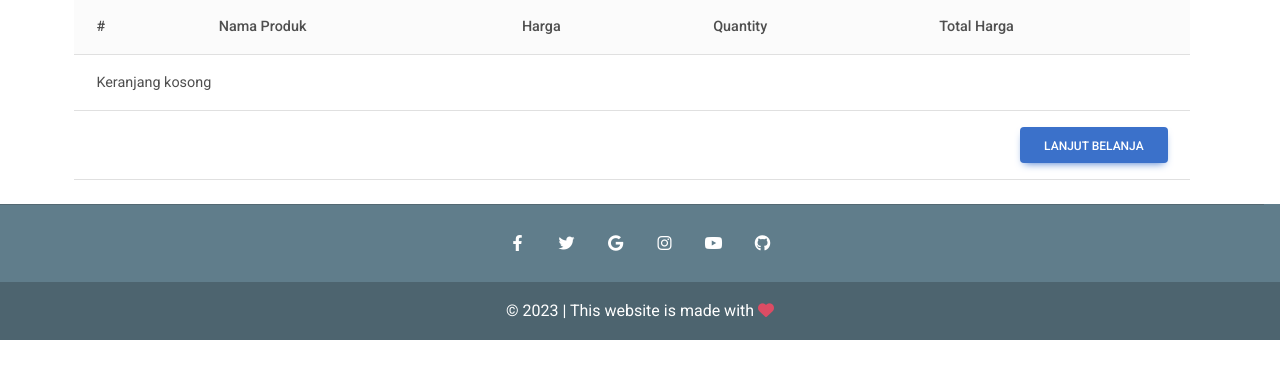
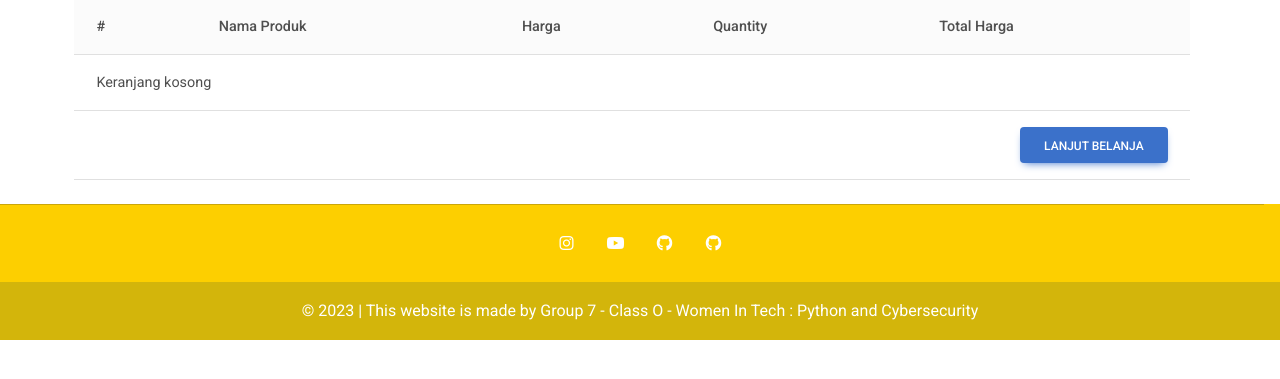
Before and after one commit to annisaeat/project_ecommerce, a Django app: template ecomm/ecomm/templates/order_summary.html in a window 1280 px wide. Shown: the part 177-556 px from the top of the page. Run offline with Django 3.2, Linux system fonts and the light colour scheme; the template is opened without the code that fills it, so the values that code supplies are empty.

Commit message:
Update footer.html
edit tampilan dan menambahkan link social media

```diff
--- a/ecomm/ecomm/templates/footer.html
+++ b/ecomm/ecomm/templates/footer.html
@@ -1,4 +1,4 @@
-<footer class="text-center text-white mt-4" style="background-color: #607D8B">
+<footer class="text-center text-white mt-4" style="background-color: #fdcf00">
     <hr class="text-dark">
 
     <div class="container">
@@ -6,6 +6,7 @@
       <section class="mb-3">
 
         <!-- Facebook -->
+        <!--
         <a
           class="btn-link btn-floating btn-lg text-white"
           href="#!"
@@ -13,16 +14,21 @@
           data-mdb-ripple-color="dark">
           <i class="fab fa-facebook-f"></i>
         </a>
+        -->
 
         <!-- Twitter -->
+        <!--
         <a
           class="btn-link btn-floating btn-lg text-white"
           href="#!"
           role="button"
           data-mdb-ripple-color="dark"
         ><i class="fab fa-twitter"></i></a>
+        -->
+
 
         <!-- Google -->
+        <!--
         <a
           class="btn-link btn-floating btn-lg text-white"
           href="#!"
@@ -30,11 +36,12 @@
           data-mdb-ripple-color="dark"
           ><i class="fab fa-google"></i
         ></a>
+        -->
 
         <!-- Instagram -->
         <a
           class="btn-link btn-floating btn-lg text-white"
-          href="#!"
+          href="https://www.instagram.com/yulia_ratsa/"
           role="button"
           data-mdb-ripple-color="dark"
           ><i class="fab fa-instagram"></i
@@ -43,15 +50,23 @@
         <!-- YouTube -->
         <a
           class="btn-link btn-floating btn-lg text-white"
-          href="#!"
+          href="https://youtube.com/@annisaeat"
           role="button"
           data-mdb-ripple-color="dark"
           ><i class="fab fa-youtube"></i
         ></a>
-        <!-- Github -->
+        <!-- Github 1-->
         <a
           class="btn-link btn-floating btn-lg text-white"
-          href="#!"
+          href="https://github.com/annisaeat"
+          role="button"
+          data-mdb-ripple-color="dark"
+          ><i class="fab fa-github"></i
+        ></a>
+        <!-- Github 2-->
+        <a
+          class="btn-link btn-floating btn-lg text-white"
+          href="https://github.com/YuliaRatsa"
           role="button"
           data-mdb-ripple-color="dark"
           ><i class="fab fa-github"></i
@@ -62,9 +77,9 @@
     <!-- Grid container -->
 
     <!-- Copyright -->
-    <div class="text-center p-3" style="background-color: rgba(0, 0, 0, 0.2); text-color: #E0E0E0">
+    <div class="text-center p-3" style="background-color: rgb(211, 181, 11); text-color: #4400ff">
       © <script>document.write(new Date().getFullYear());</script>
-      | This website is made with <i class="fas fa-heart text-danger"></i>
+      | This website is made by Group 7 - Class O - Women In Tech : Python and Cybersecurity <!--<i class="fas fa-heart text-danger"></i>-->
     </div>
     <!-- Copyright -->
   </footer>
```
